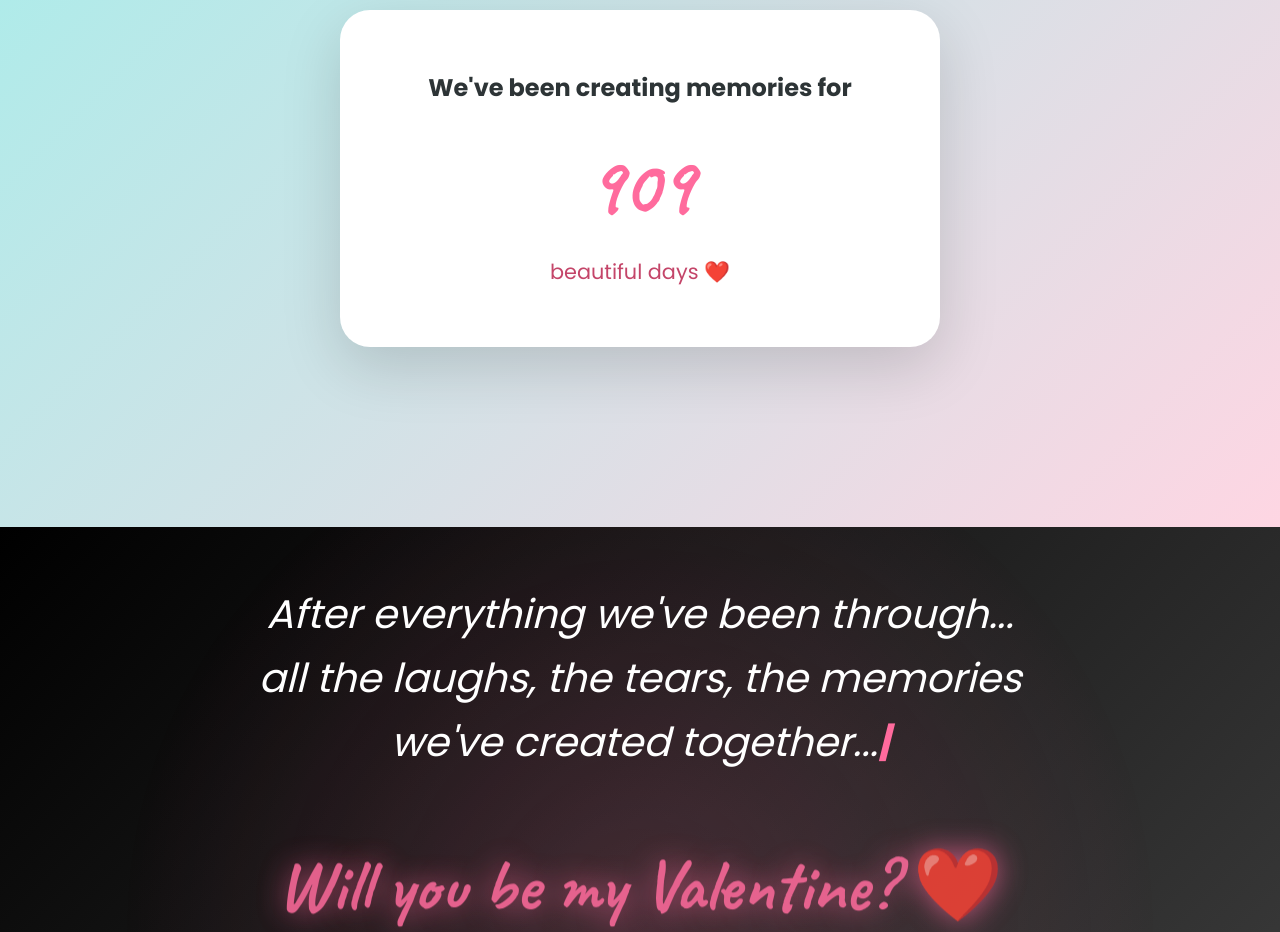
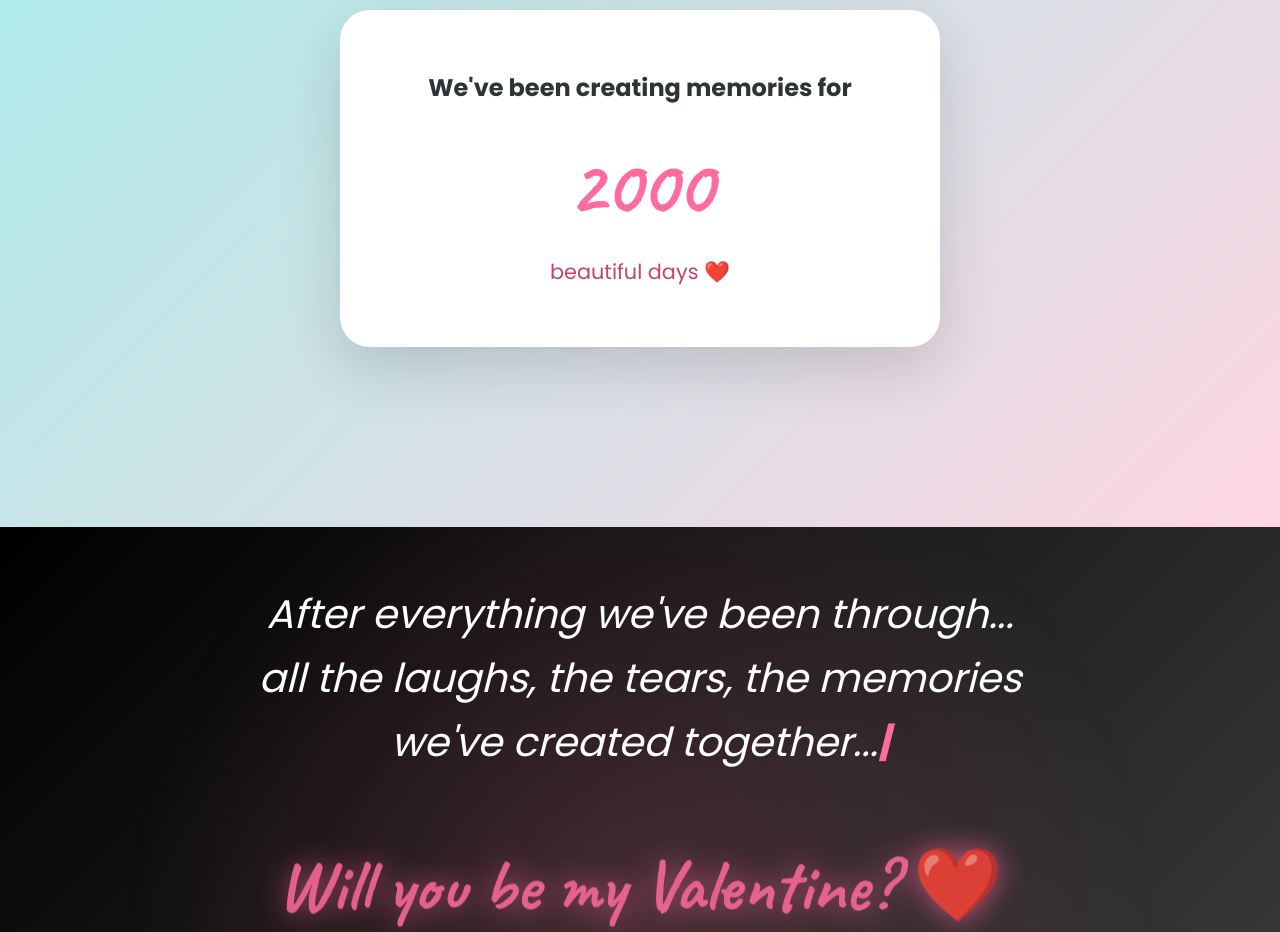
Before and after one commit to Luvsharma2017/twinnie, a React (Vite) app: page / in a window 1280 px wide. Shown: the part 7940-8872 px from the top of the page. Built offline with nearby package versions, Linux system fonts and the light colour scheme.

Commit message:
Update App.jsx

```diff
--- a/src/App.jsx
+++ b/src/App.jsx
@@ -222,7 +222,7 @@ function App() {
           <div className="counter-box">
             <h3>We've been creating memories for</h3>
             <div className="days-number">
-              {Math.floor((new Date() - new Date('2023-08-12')) / (1000 * 60 * 60 * 24))}
+              {Math.floor((new Date() - new Date('2020-08-16')) / (1000 * 60 * 60 * 24))}
             </div>
             <p>beautiful days ❤️</p>
           </div>
```
